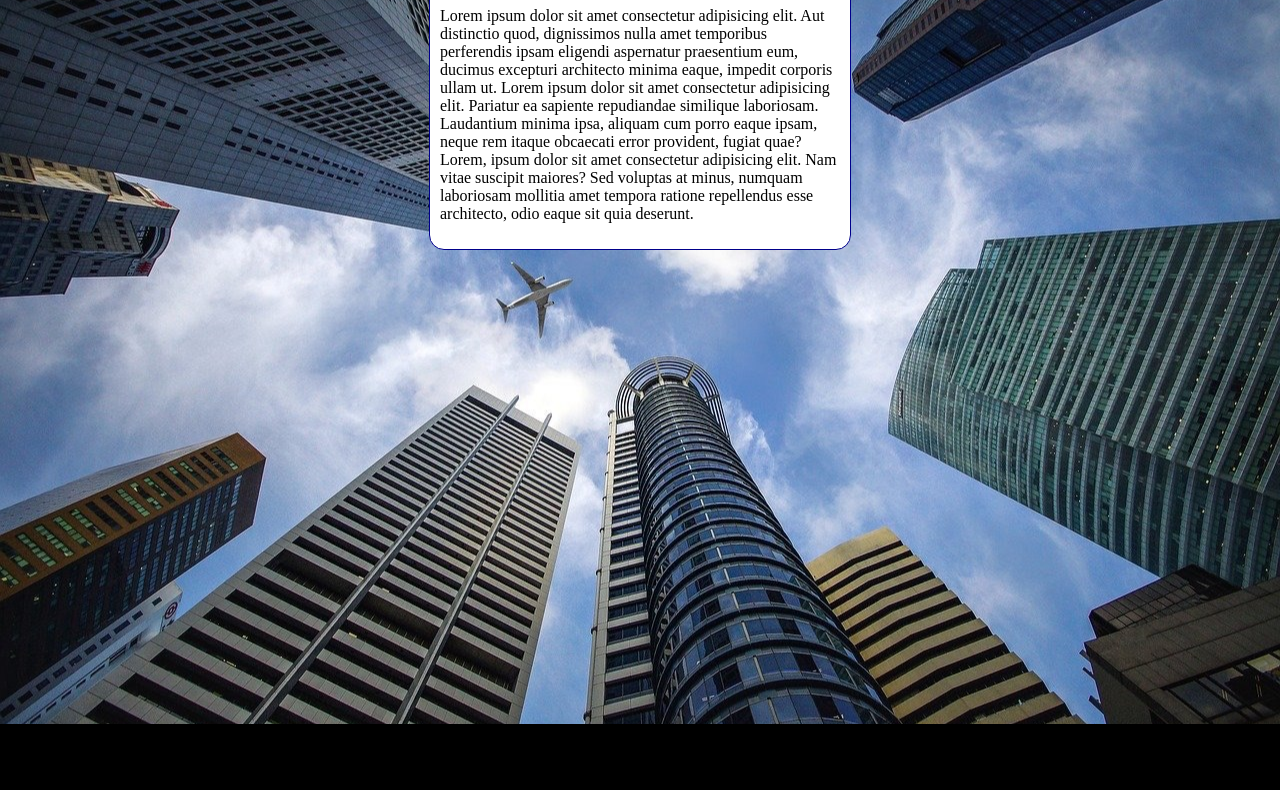
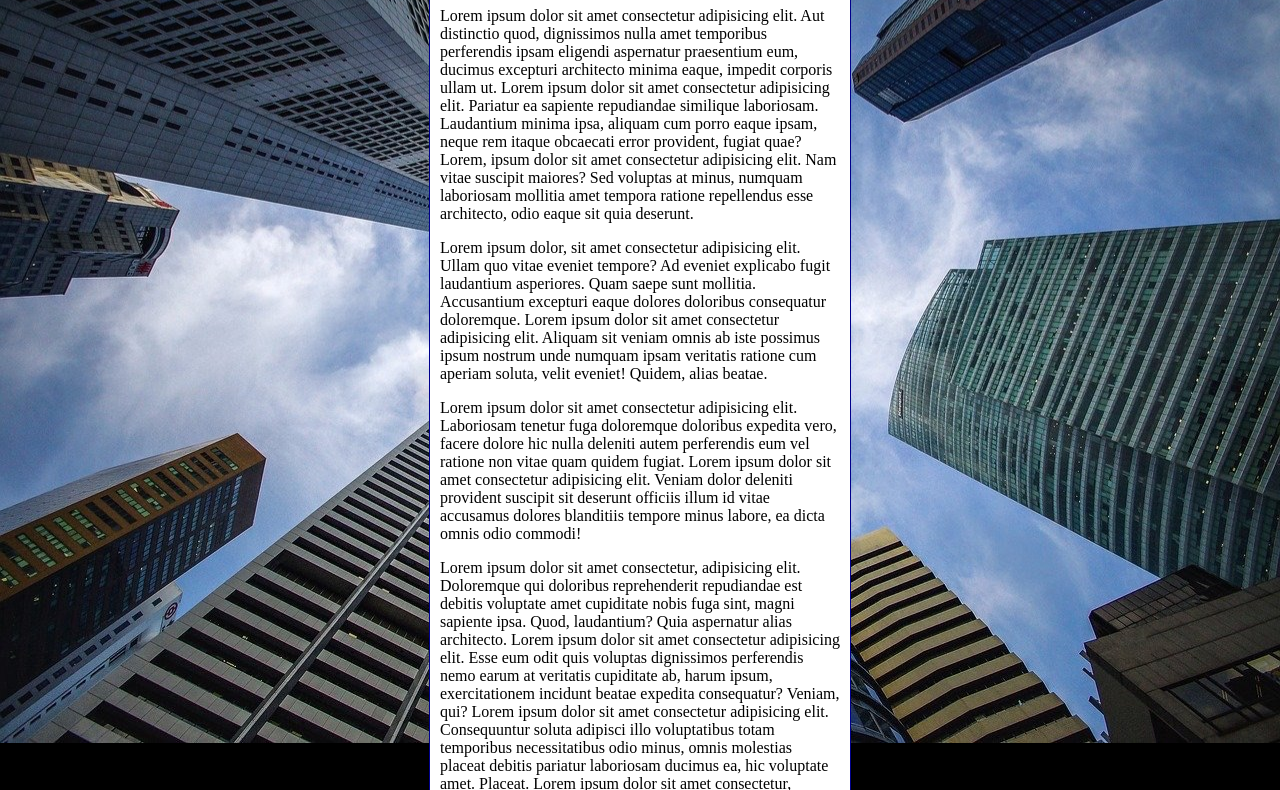
Before and after one commit to BeatrizChanfrone/html-css, a plain HTML site: page exercicios/ex 022/fundo006.html in a window 1280 px wide. Shown: the part 92-882 px from the top of the page. Before the commit the page ends 816 px from the top, so only its background shows below. Drawn offline with Linux system fonts and the light colour scheme.

Commit message:
atualização

```diff
--- a/exercicios/ex 022/fundo006.html
+++ b/exercicios/ex 022/fundo006.html
@@ -3,19 +3,22 @@
 <head>
     <meta charset="UTF-8">
     <meta name="viewport" content="width=device-width, initial-scale=1.0">
-    <title>Document</title>
+    <title>fundo fixo de tela</title>
     <style>
         body{
             height: 100vh;
-            background-color: black;
+            /**background-color: black;
             background-image: url('imagens/wallpaper002.jpg');
             background-position: center center;
-            background-repeat: no-repeat;
+            background-repeat: repeat-y;
             background-size: cover;
+            background-attachment: fixed;**/
+
+            background: black url('imagens/wallpaper002.jpg') center center no-repeat fixed;
         }
         main{
             background-color: white;
-            width: 400px;
+            max-width: 400px;
             padding: 10px;
             margin: auto;
             border: 1px solid darkblue;
@@ -27,6 +30,9 @@
     <main>
         <h1>teste de imagem de fundo</h1>
         <p>Lorem ipsum dolor sit amet consectetur adipisicing elit. Aut distinctio quod, dignissimos nulla amet temporibus perferendis ipsam eligendi aspernatur praesentium eum, ducimus excepturi architecto minima eaque, impedit corporis ullam ut. Lorem ipsum dolor sit amet consectetur adipisicing elit. Pariatur ea sapiente repudiandae similique laboriosam. Laudantium minima ipsa, aliquam cum porro eaque ipsam, neque rem itaque obcaecati error provident, fugiat quae? Lorem, ipsum dolor sit amet consectetur adipisicing elit. Nam vitae suscipit maiores? Sed voluptas at minus, numquam laboriosam mollitia amet tempora ratione repellendus esse architecto, odio eaque sit quia deserunt.</p>
+        <p>Lorem ipsum dolor, sit amet consectetur adipisicing elit. Ullam quo vitae eveniet tempore? Ad eveniet explicabo fugit laudantium asperiores. Quam saepe sunt mollitia. Accusantium excepturi eaque dolores doloribus consequatur doloremque. Lorem ipsum dolor sit amet consectetur adipisicing elit. Aliquam sit veniam omnis ab iste possimus ipsum nostrum unde numquam ipsam veritatis ratione cum aperiam soluta, velit eveniet! Quidem, alias beatae.</p>
+        <p>Lorem ipsum dolor sit amet consectetur adipisicing elit. Laboriosam tenetur fuga doloremque doloribus expedita vero, facere dolore hic nulla deleniti autem perferendis eum vel ratione non vitae quam quidem fugiat. Lorem ipsum dolor sit amet consectetur adipisicing elit. Veniam dolor deleniti provident suscipit sit deserunt officiis illum id vitae accusamus dolores blanditiis tempore minus labore, ea dicta omnis odio commodi!</p>
+        <p>Lorem ipsum dolor sit amet consectetur, adipisicing elit. Doloremque qui doloribus reprehenderit repudiandae est debitis voluptate amet cupiditate nobis fuga sint, magni sapiente ipsa. Quod, laudantium? Quia aspernatur alias architecto. Lorem ipsum dolor sit amet consectetur adipisicing elit. Esse eum odit quis voluptas dignissimos perferendis nemo earum at veritatis cupiditate ab, harum ipsum, exercitationem incidunt beatae expedita consequatur? Veniam, qui? Lorem ipsum dolor sit amet consectetur adipisicing elit. Consequuntur soluta adipisci illo voluptatibus totam temporibus necessitatibus odio minus, omnis molestias placeat debitis pariatur laboriosam ducimus ea, hic voluptate amet. Placeat. Lorem ipsum dolor sit amet consectetur, adipisicing elit. Dolore, quaerat sit? Nam nemo aut delectus voluptates perferendis distinctio, ut vero libero nihil omnis exercitationem modi blanditiis labore. Cupiditate, ad reiciendis.</p>
     </main>
 </body>
 </html>
```
